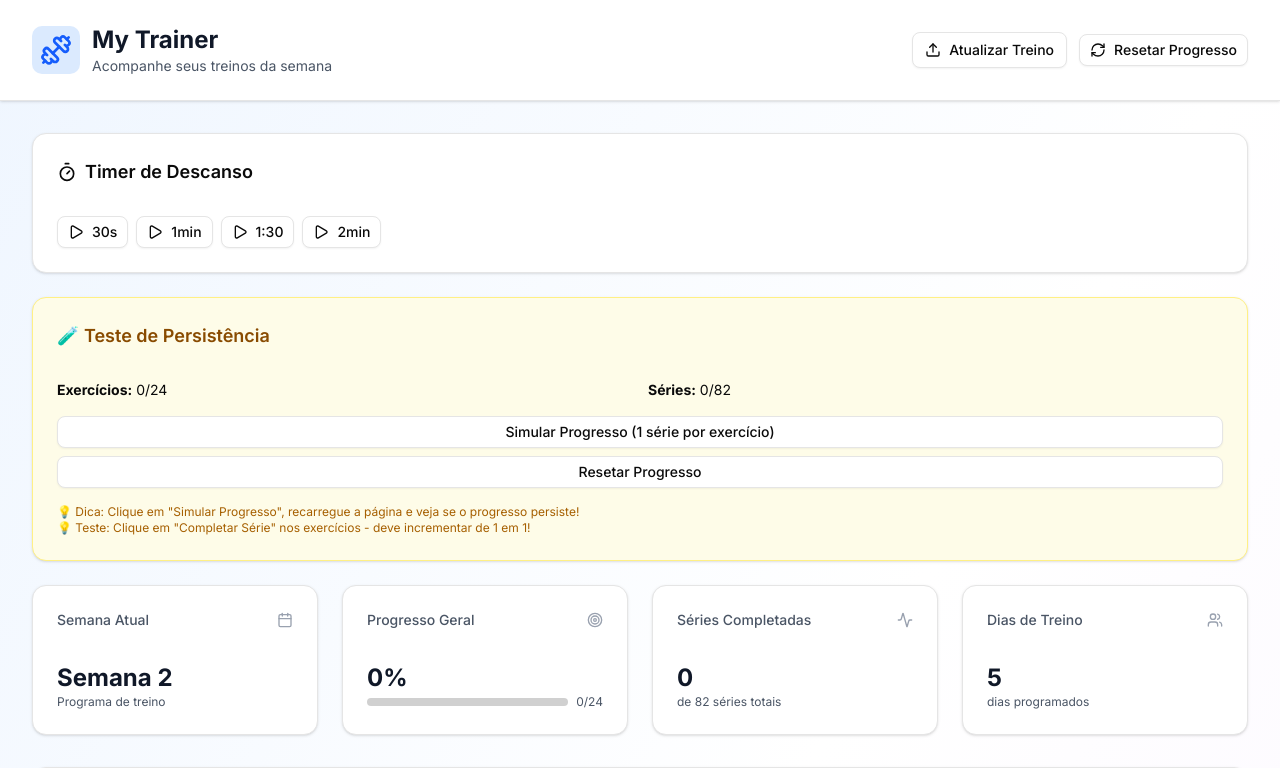
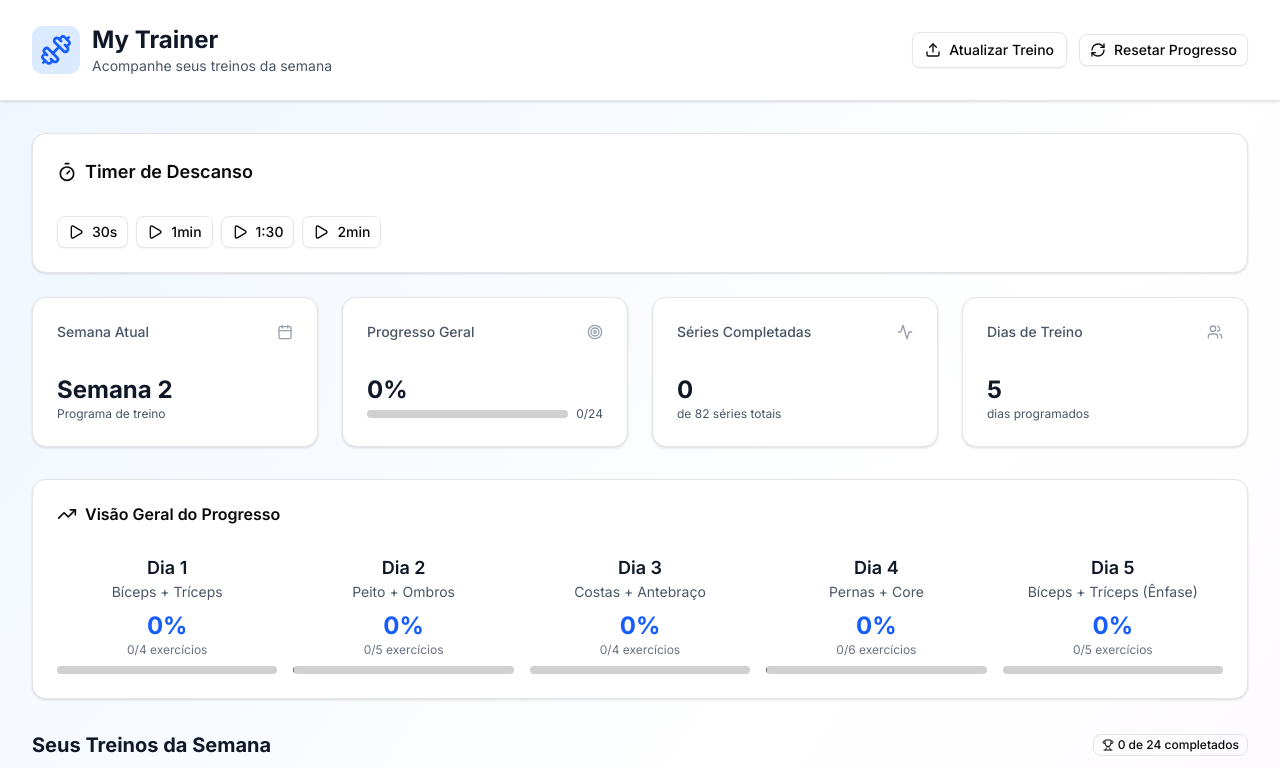
Before and after one commit to dhemesmota/my-trainer, a Next.js app: page / in a window 1280 px wide. Shown: the top 768 px of the page. Built offline with nearby package versions, Linux system fonts and the light colour scheme.

Commit message:
🚀 FIX DEFINITIVO: useCallback + useRef para evitar execuções duplas

```diff
--- a/src/app/page.tsx
+++ b/src/app/page.tsx
@@ -2,7 +2,6 @@
 
 import { DayCard } from '@/components/DayCard';
 import { RestTimer } from '@/components/RestTimer';
-import { TestProgress } from '@/components/TestProgress';
 import { UploadWorkout } from '@/components/UploadWorkout';
 import { Badge } from '@/components/ui/badge';
 import { Button } from '@/components/ui/button';
@@ -71,8 +70,6 @@ const DashboardContent: React.FC = () => {
         {/* Timer de Descanso */}
         <RestTimer />
 
-        {/* Teste de Persistência */}
-        <TestProgress />
 
         {/* Stats Cards */}
         <div className="grid grid-cols-1 sm:grid-cols-2 lg:grid-cols-4 gap-4 sm:gap-6 mb-6 sm:mb-8">
--- a/src/components/ExerciseCard.tsx
+++ b/src/components/ExerciseCard.tsx
@@ -7,8 +7,8 @@ import { Dialog, DialogContent, DialogHeader, DialogTitle, DialogTrigger } from
 import { Progress } from '@/components/ui/progress';
 import { useWorkout } from '@/contexts/WorkoutContext';
 import { ExerciseWithProgress } from '@/types/workout';
-import { CheckCircle, Circle, Info, Timer, ArrowRight } from 'lucide-react';
-import React, { useState } from 'react';
+import { ArrowRight, CheckCircle, Circle, Info, Timer } from 'lucide-react';
+import React from 'react';
 
 interface ExerciseCardProps {
   exercise: ExerciseWithProgress;
--- a/src/contexts/WorkoutContext.tsx
+++ b/src/contexts/WorkoutContext.tsx
@@ -2,7 +2,7 @@
 
 import { defaultWorkout } from '@/data/default-workout';
 import { WorkoutWeek, WorkoutWeekWithProgress } from '@/types/workout';
-import React, { createContext, useContext, useEffect, useState, useCallback, useRef } from 'react';
+import React, { createContext, useCallback, useContext, useEffect, useRef, useState } from 'react';
 
 interface WorkoutContextType {
   workout: WorkoutWeekWithProgress;
```
